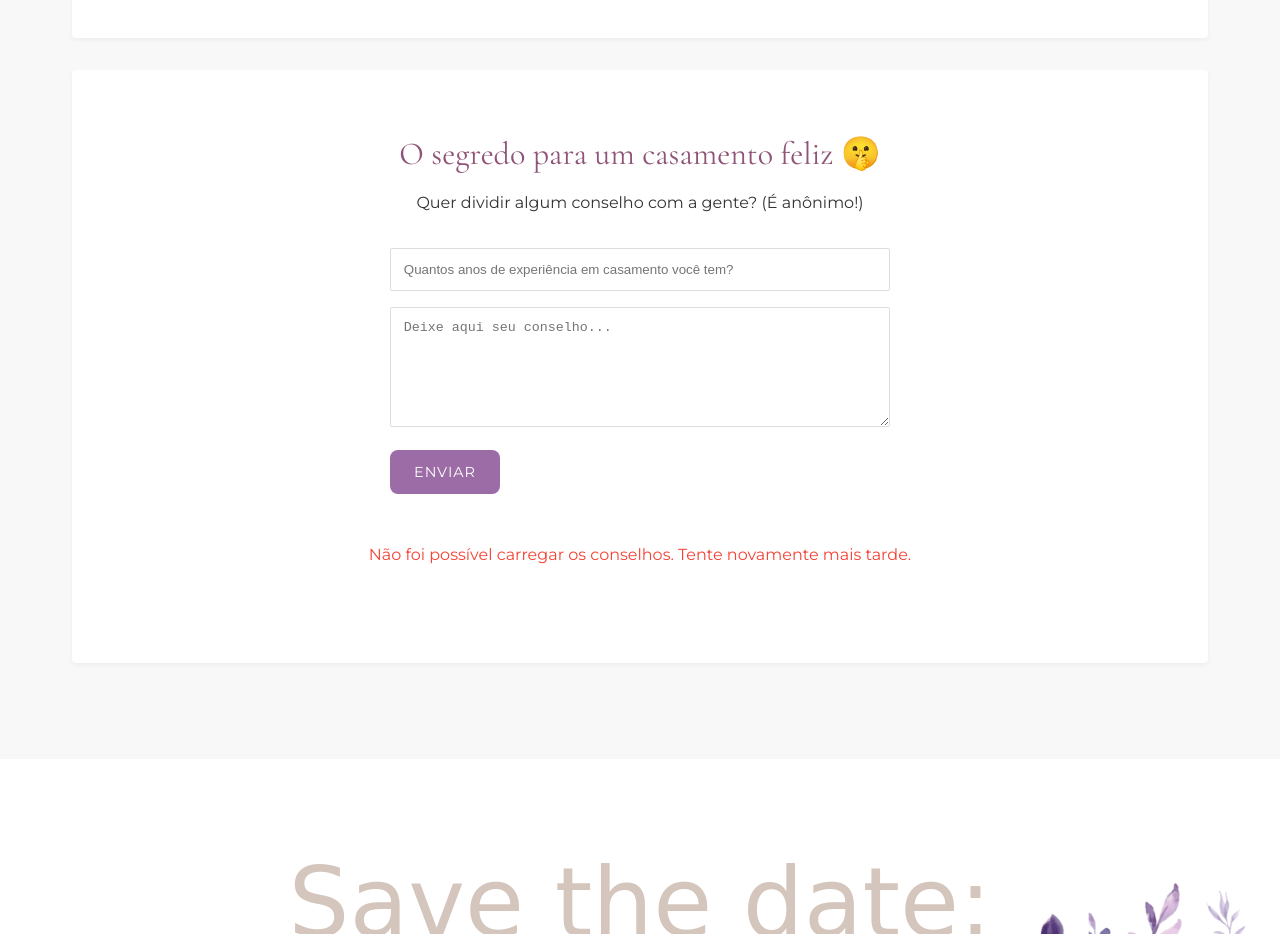
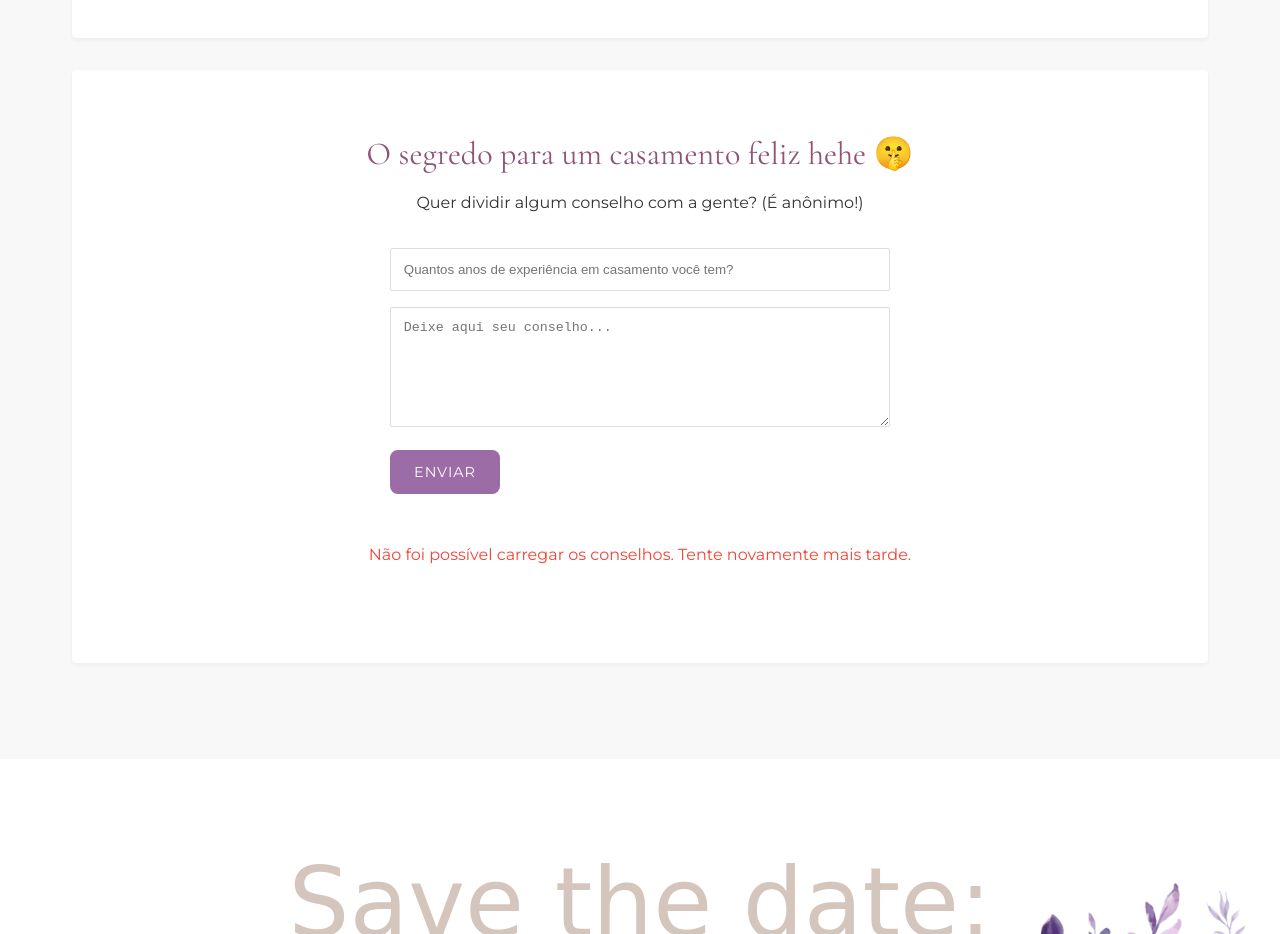
Before and after one commit to rakellbandeira/weddingWebApp, a website: page public/index.html in a window 1280 px wide. Shown: the part 2180-3114 px from the top of the page. Drawn offline with nearby package versions, Linux system fonts and the light colour scheme; no server answers; a web font is replaced by a local one.

Commit message:
test commit

```diff
--- a/public/index.html
+++ b/public/index.html
@@ -203,7 +203,7 @@
 
                 <!-- Marriage Advice -->
                 <div class="activity-card">
-                    <h3>O segredo para um casamento feliz &#129323;</h3>
+                    <h3>O segredo para um casamento feliz hehe &#129323;</h3>
                     <p>Quer dividir algum conselho com a gente? (É anônimo!)</p>
                     <form id="adviceForm" class="advice-form">
                         <input type="number" name="yearsMarried" placeholder="Quantos anos de experiência em casamento você tem?"
```
